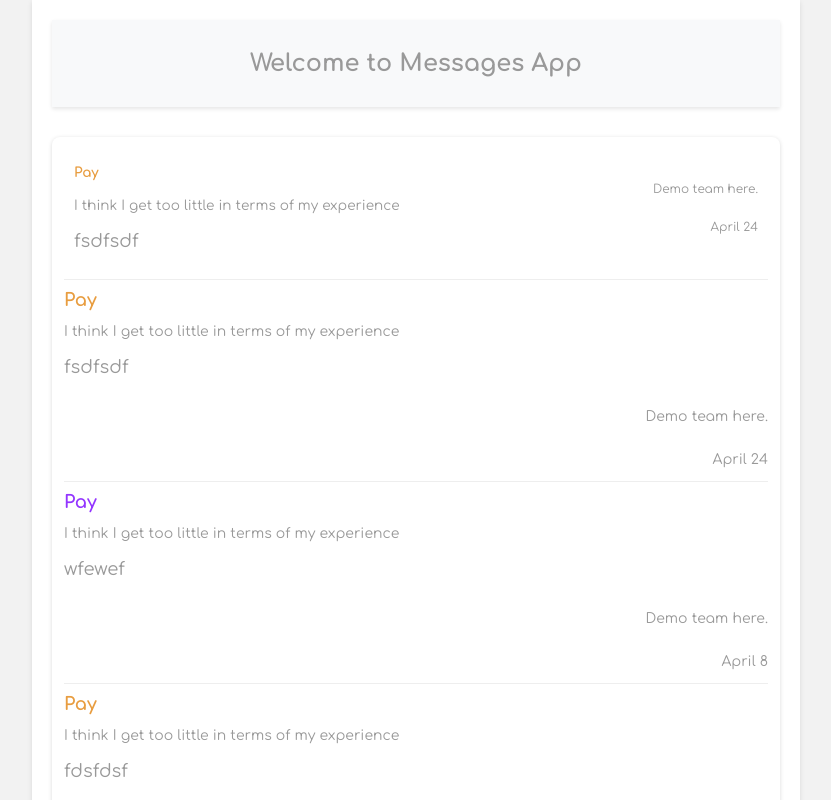
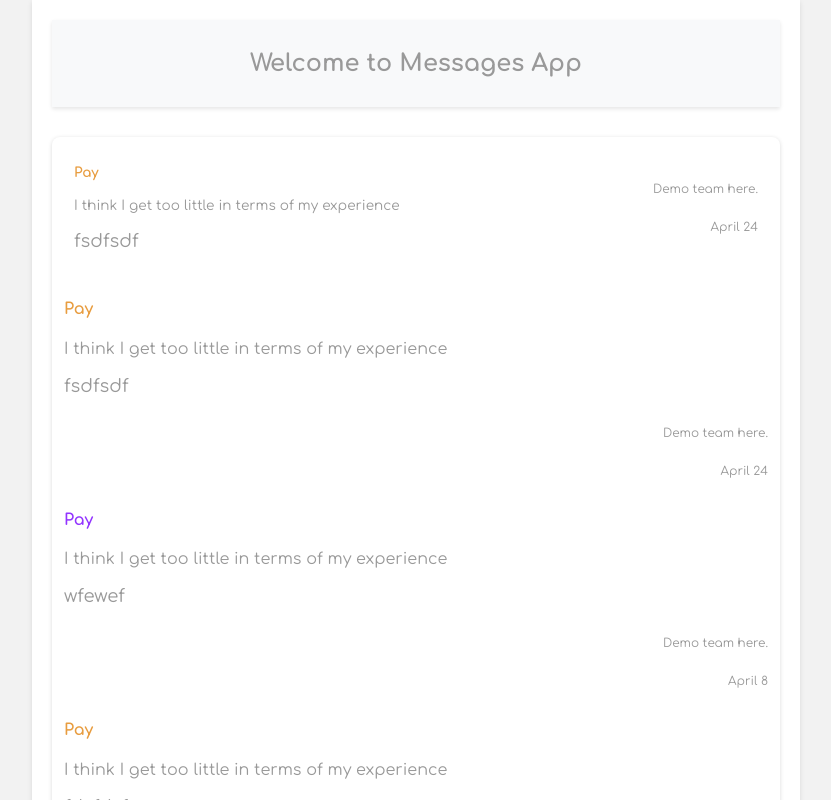
Before and after one commit to IvanGoranoff/messages-app, a React (Create React App) app in the folder messages-app/: page / in a window 1280 px wide. Both pictures are taken after a click on the element 640 px from the left and 207 px from the top of the page. Shown: the top 800 px of the page, without its empty margins (224-1055 px from the left). Built offline with nearby package versions, Linux system fonts and the light colour scheme.

Commit message:
fixed dublication

```diff
--- a/messages-app/src/components/Thread.js
+++ b/messages-app/src/components/Thread.js
@@ -27,7 +27,7 @@ function Thread({ messages }) {
             </div>
             {isExpanded ? (
                 messages.map((message, index) => (
-                    <div key={index} className="message">
+                    <div key={index} className="">
                         <h4 style={{ color: message.score >= 6 ? '#9335ff' : '#e89d40' }}>{message.subject}</h4>
                         <p>{message.question}</p>
                         <p style={{ fontSize: '18px' }}>{message.text}</p>
--- a/messages-app/src/styles/main.scss
+++ b/messages-app/src/styles/main.scss
@@ -94,23 +94,6 @@ body, html {
         background-color: $high-rating-color;
     }
 }
-
-.message {
-    padding-top: 10px;
-    border-top: 1px solid #eee;
-
-    h4 {
-        margin: 0;
-        color: $text-color;
-        font-size: 18px;
-    }
-
-    p {
-        color: $text-color;
-        font-size: 14px;
-    }
-}
-
 @media (max-width: 320px) {
     .container {
         padding: 10px;
```
